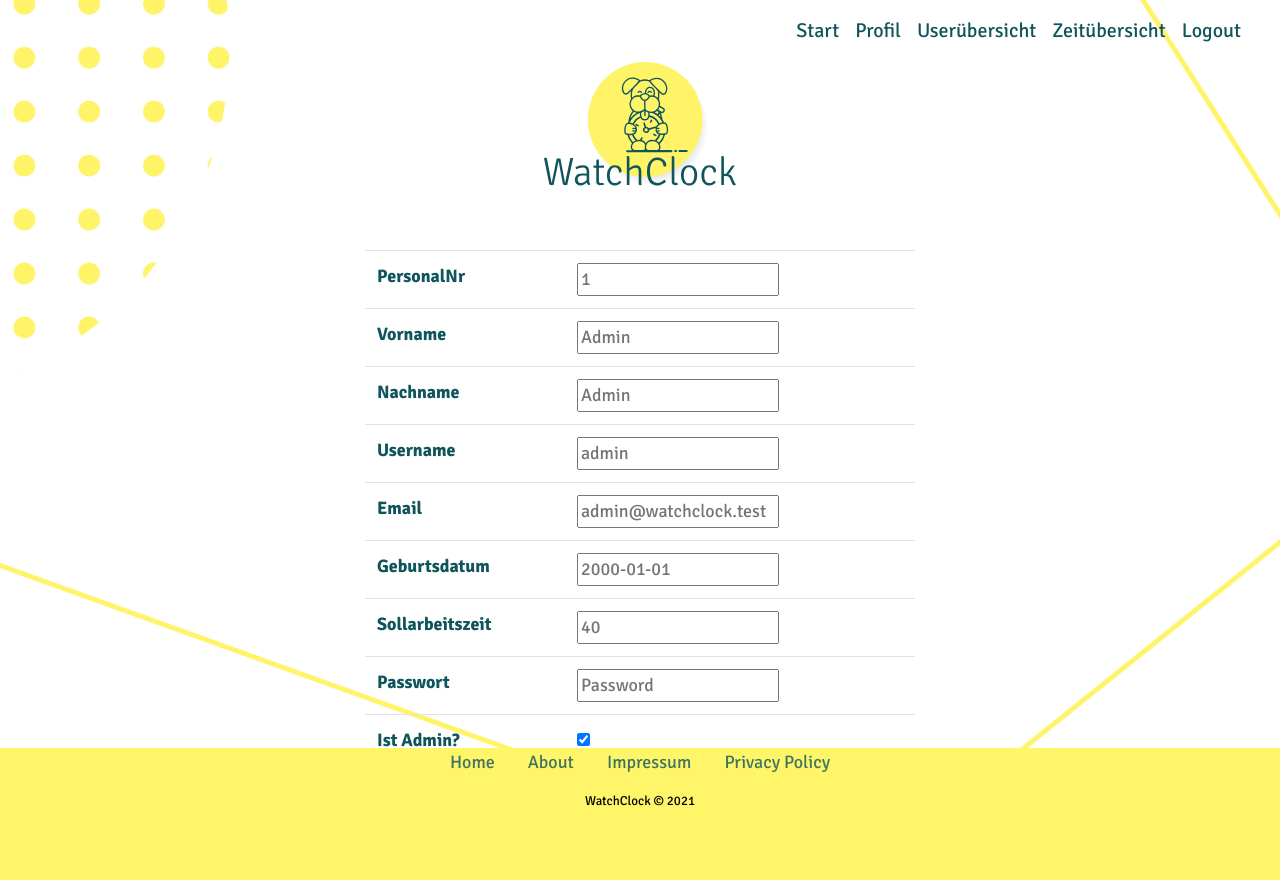
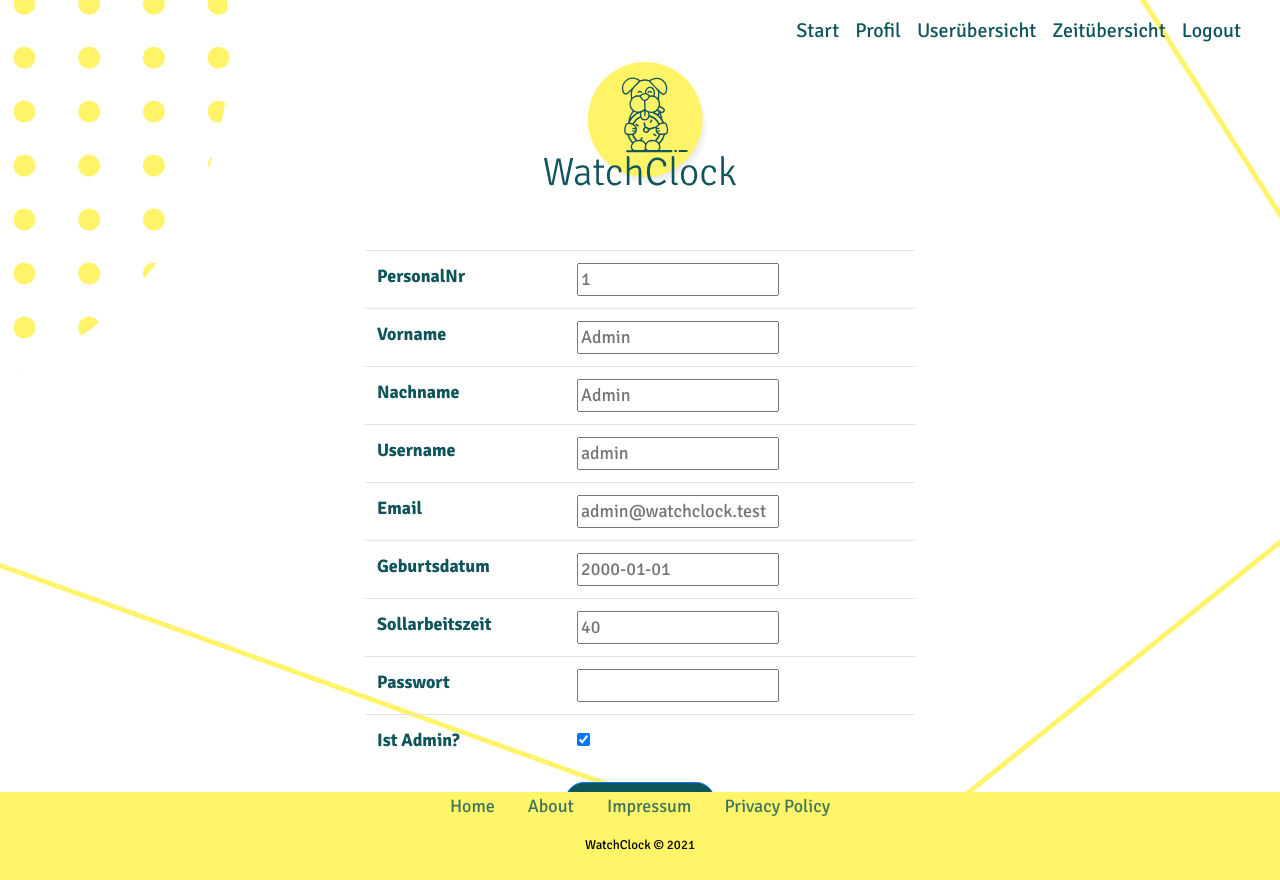
Before and after one commit to anyways211/watchclock.spring, a Spring Boot app: page /userUebersicht/userAendern/1 in a window 1280 px wide. Run offline with Spring Boot 4, Linux system fonts and the light colour scheme; a user stored in the database is signed in; data comes from the database, SQL or seed files in the repository; some of the project's set-up classes (security, data sources, template engines, error pages and the like) are left out, and stand-ins take their place; some libraries are stand-ins or nearby versions.

Commit message:
ausprobieren UserAendern

```diff
--- a/watchclock/src/main/java/hwr/csa/watchclock/view/UserAendernView.java
+++ b/watchclock/src/main/java/hwr/csa/watchclock/view/UserAendernView.java
@@ -4,6 +4,7 @@ import hwr.csa.watchclock.modell.User;
 
 public class UserAendernView {
     private User user;
+    private User aenderungen;
     private boolean error;
     private String errormsg;
 
--- a/watchclock/src/main/resources/templates/userAendern.html
+++ b/watchclock/src/main/resources/templates/userAendern.html
@@ -73,7 +73,7 @@
             </tr>
             <tr>
                 <td class="cell_bold">Passwort</td>
-                <td class="cell_content"><input type="password" class="cell_text" placeholder="Password" name="password"></td>
+                <td class="cell_content"><input type="password" class="cell_text" name="password"></td>
             </tr>
             <tr>
                 <td class="cell_bold">Ist Admin?</td>
@@ -85,7 +85,7 @@
         <div class="text-center"><button class="btn btn-primary" type="submit" style="font-family: Signika, sans-serif;background: rgb(16,85,92);">Absenden</button></div>
         </form>
 </section>
-    <footer class="footer-basic" style="background: rgb(255,245,104); height: 15%; padding: 0%; margin: 0%;">
+    <footer class="footer-basic" style="background: rgb(255,245,104); height: 10%; padding: 0%; margin: 0%;">
         <ul class="list-inline">
             <li class="list-inline-item" style="font-family: Signika, sans-serif;color: rgb(16,85,92);"><a href="/start" style="font-family: Signika, sans-serif;color: rgb(16,85,92);">Home</a></li>
             <li class="list-inline-item" style="font-family: Signika, sans-serif;color: rgb(16,85,92);"><a href="#" style="font-family: Signika, sans-serif;color: rgb(16,85,92);">About</a></li>
```
